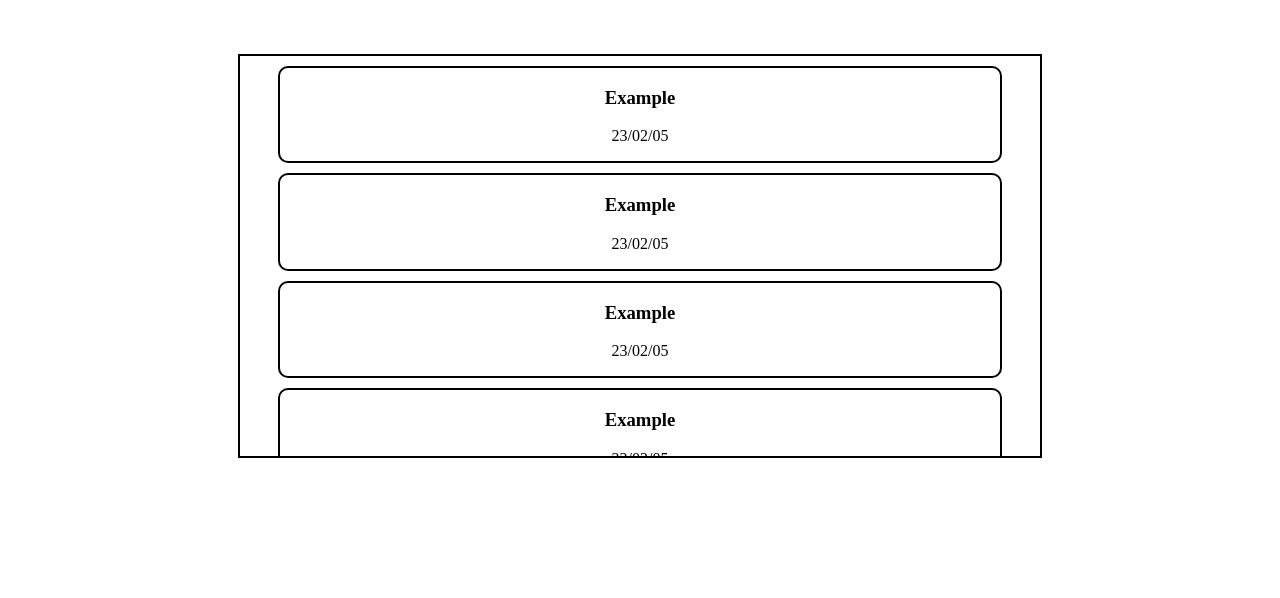
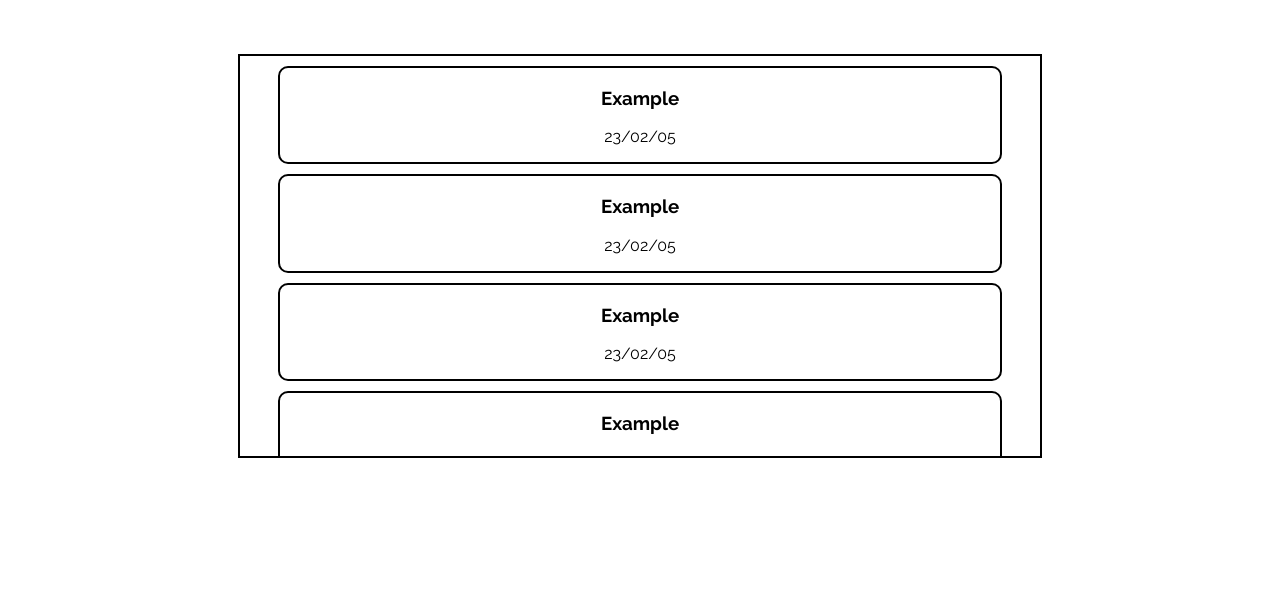
Before and after one commit to Daru-ru/Iroiro-project, a plain HTML site: page ArticlePage.html in a window 1280 px wide. Shown: the part 202-800 px from the top of the page. Drawn offline with Linux system fonts and the light colour scheme.

Commit message:
change all font

```diff
--- a/ArticlePage.html
+++ b/ArticlePage.html
@@ -5,8 +5,15 @@
         <meta charset="UTF-8">
         <meta name="viewport" content="width=device-width, initial-scale=1">
         <link rel="stylesheet" href="header.css">
+        <link rel="preconnect" href="https://fonts.googleapis.com">
+        <link rel="preconnect" href="https://fonts.gstatic.com" crossorigin>
+        <link href="https://fonts.googleapis.com/css2?family=Raleway:ital,wght@0,100..900;1,100..900&display=swap" rel="stylesheet">
 
         <style>
+            body {
+                font-family: 'Raleway';
+            }
+
             .article-main {
                 display: flex;
                 align-items: center;
```
Also changed, not shown: CreatorPage.html (+6 -0 lines), GalleryPage.html (+7 -0 lines).
